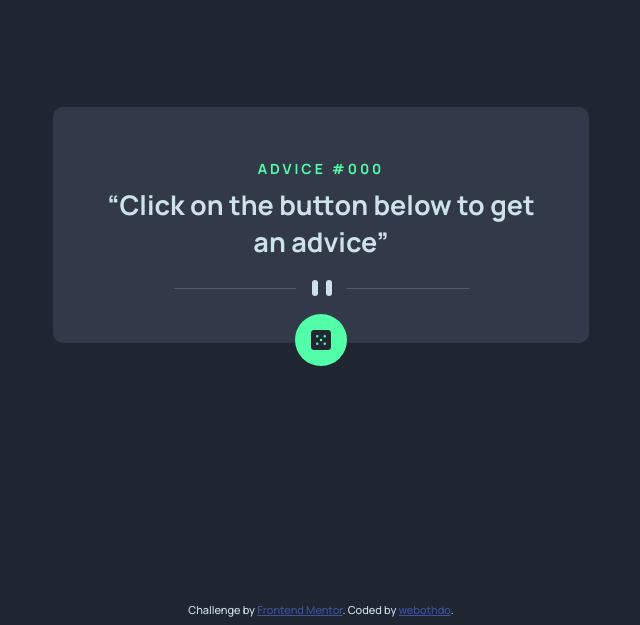
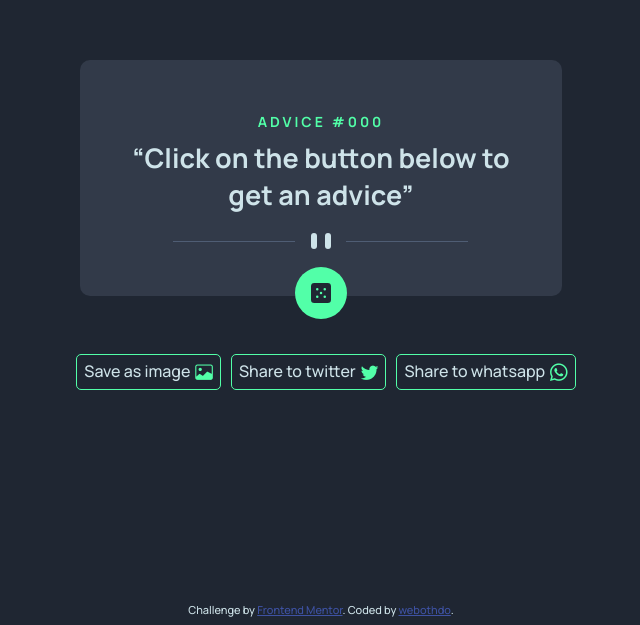
Before and after one commit to Webothdo/advice-generator-app-main, a plain HTML site: page index.html in a window 1280 px wide. Shown: the part 175-800 px from the top of the page, without its empty margins (319-959 px from the left). Drawn offline with nearby package versions, Linux system fonts and the light colour scheme.

Commit message:
Added share
I added share to twitter and whatsapp functionality

```diff
--- a/index.html
+++ b/index.html
@@ -7,6 +7,7 @@
   <!-- displays site properly based on user's device -->
   <link rel="icon" type="image/png" sizes="32x32" href="./images/favicon-32x32.png">
   <title>Frontend Mentor | Advice generator app</title>
+  <link rel="stylesheet" href="https://cdn.jsdelivr.net/npm/bootstrap-icons@1.9.1/font/bootstrap-icons.css">
   <!-- Feel free to remove these styles or customise in your own stylesheet 👍 -->
   <style>
     .attribution {
@@ -24,6 +25,7 @@
 
 <body>
   <!-- Advice ID goes here -->
+  <div class="main-container">
     <div id="container">
       <h1 id="advice-heading">ADVICE #000</h1>
       <!-- Advice text goes here -->
@@ -33,8 +35,16 @@
         <img src="./images/icon-dice.svg" alt="">
       </div>
     </div>
+    <div class="share-container">
+      <a href="">Save as image<i class="bi bi-image icon image"></i></a>
+      <a class="twitter">Share to twitter<i class="bi bi-twitter icon"></i></a>
+      <a class="whatsapp" data-action="share/whatsapp/share" target="_blank">Share to whatsapp<i
+          class="bi bi-whatsapp icon"></i></a>
+    </div>
+  </div>
   <div class="attribution"> Challenge by <a href="https://www.frontendmentor.io?ref=challenge" target="_blank">Frontend
       Mentor</a>. Coded by <a href="https://www.twitter.com/webothdoo">webothdo</a>. </div>
+  <script async src="https://platform.twitter.com/widgets.js" charset="utf-8"></script>
   <script src="main.js"></script>
 </body>
 
--- a/main.js
+++ b/main.js
@@ -3,7 +3,11 @@
 const advice = document.querySelector('#advice');
 const adviceButton = document.querySelector('#advice-button');
 const adviceId = document.querySelector('h1');
+const twitter = document.querySelector('.twitter');
+const whatsapp = document.querySelector('.whatsapp');
 const url = 'https://api.adviceslip.com/advice';
+
+let text;
 
 async function getAdvice() {
     try {
@@ -21,4 +25,16 @@ async function getAdvice() {
 
 adviceButton.addEventListener('click', () => {
     getAdvice()
+    let text = advice.innerHTML;
+    twitter.setAttribute('href', `https://twitter.com/intent/tweet?text=${text}`)
 })
+
+twitter.addEventListener('click', () => {
+    let text = advice.innerHTML;
+    twitter.setAttribute('href', `https://twitter.com/intent/tweet?text=${text}`)
+})
+
+whatsapp.addEventListener('click', () => {
+    let text = advice.innerHTML;
+    whatsapp.setAttribute('href', `whatsapp://send?text=${text}`)
+})
--- a/style.css
+++ b/style.css
@@ -14,6 +14,11 @@ body {
     align-items: center;
     height: 100vh;
     font-family: 'Manrope', sans-serif;
+}
+
+.main-container {
+    height: max-content;
+    text-align: center;
 }
 
 #container {
@@ -53,7 +58,7 @@ h1 {
     justify-content: center;
     border-radius: 50%;
     padding: 1rem;
-    background-color: hsl(150, 100%, 66%);
+    background-color: #52ffa8;
     position: absolute;
     bottom: -10%;
 }
@@ -68,6 +73,32 @@ h1 {
     bottom: 20%;
 }
 
+.share-container {
+    padding-top: 3rem;
+    display: flex;
+    justify-content: center;
+    flex-wrap: wrap;
+}
+
+.share-container a {
+    display: flex;
+    justify-items: center;
+    margin-top: 10px;
+    margin-left: 10px;
+    color: #cee3e9;
+    text-decoration: none;
+    border: #52ffa8 1px solid;
+    padding: 5px 7px;
+    border-radius: 5px;
+}
+
+.icon {
+    display: inline-block;
+    margin-left: 5px;
+    font-size: 1.1rem;
+    color: #52ffa8;
+}
+
 .attribution {
     position: absolute;
     bottom: 1%;
```
Lines whose indentation alone changed are shown as unchanged.
